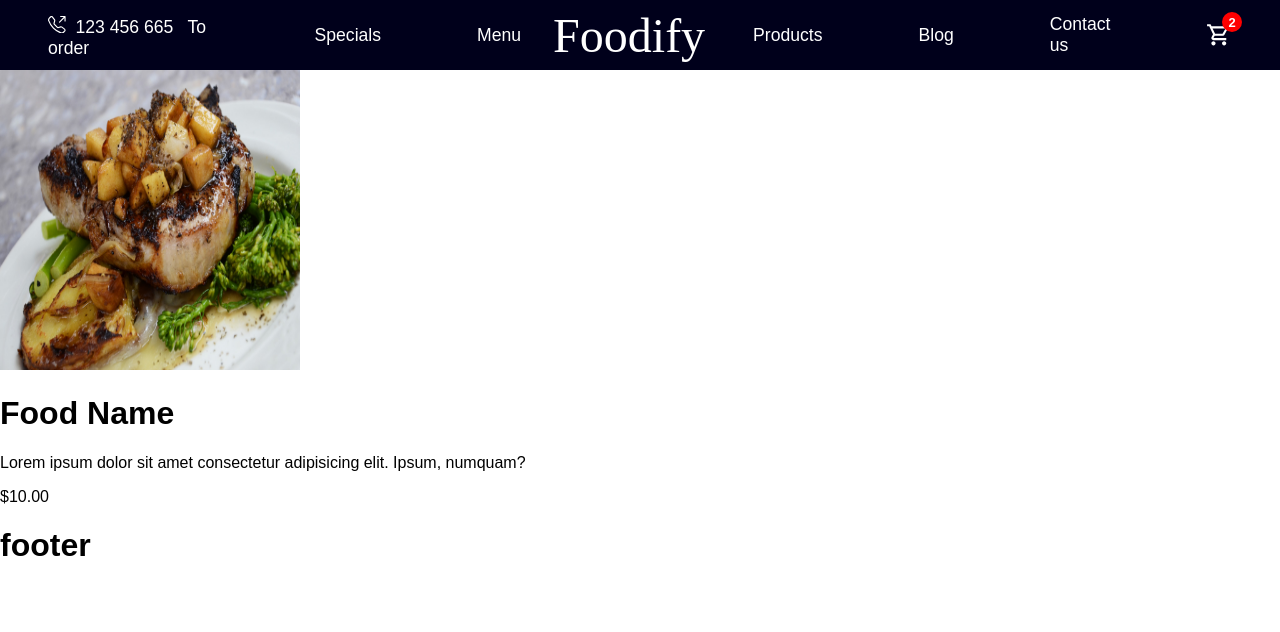
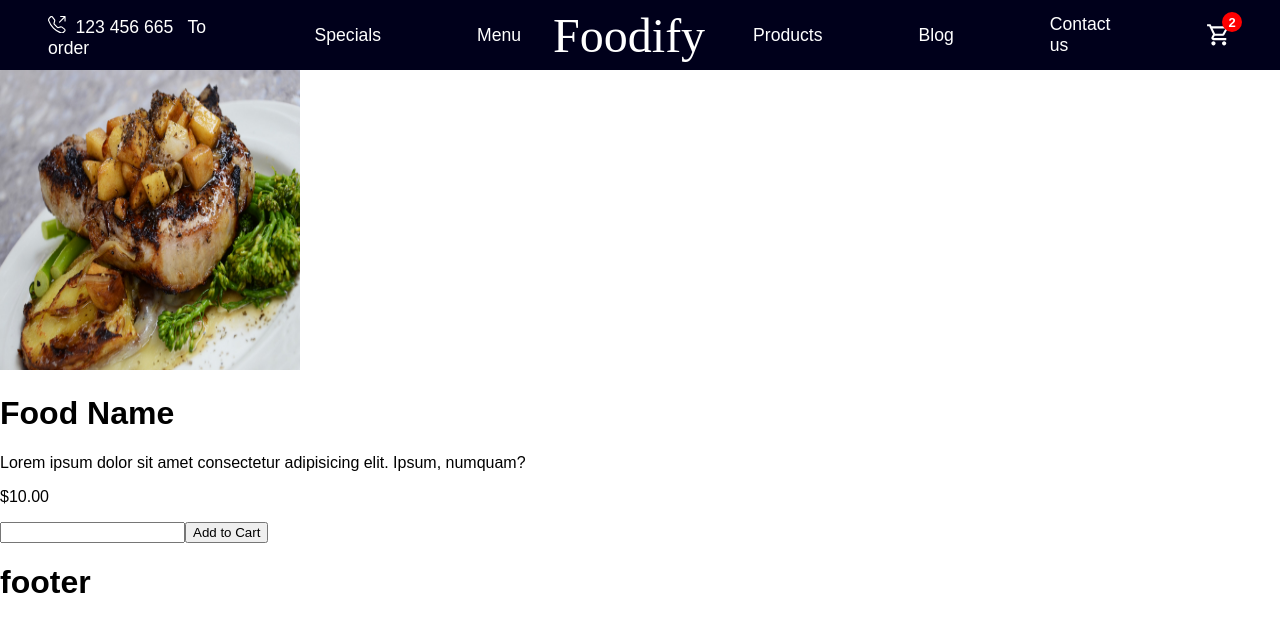
Before and after one commit to codeComet/food-ordering-app, a Next.js app in the folder client/: page /item/1 in a window 1280 px wide. Shown: the top 632 px of the page. Built offline with nearby package versions, Linux system fonts and the light colour scheme.

Commit message:
single product page design

```diff
--- a/client/pages/item/[id].jsx
+++ b/client/pages/item/[id].jsx
@@ -15,6 +15,10 @@ const FoodItem = () => {
         </p>
         <p>$10.00</p>
       </div>
+      <div className={styles.buttonContainer}>
+        <input type="number" />
+        <button>Add to Cart</button>
+      </div>
     </div>
   );
 };
```
